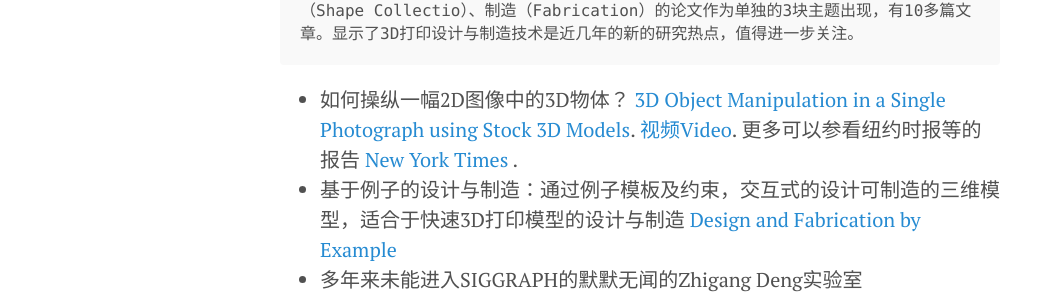
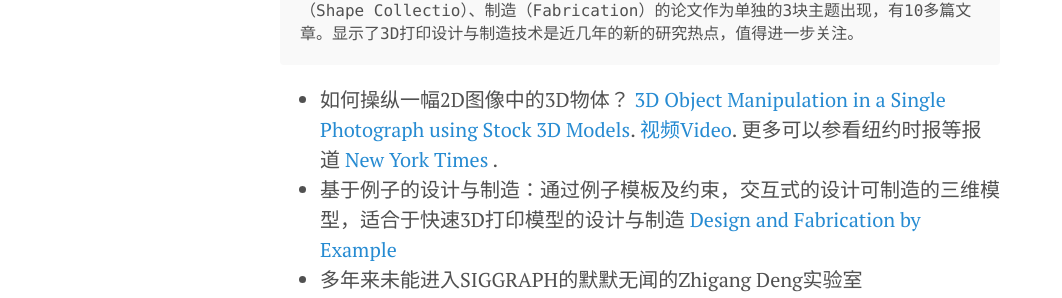
Before and after one commit to hwdong/hwdong-old.github.io, a Jekyll site: the page built from index.html, in a window 1280 px wide and 900 px high. Shown: the part 353-651 px from the top of the window, without its empty margins (0-1062 px from the left). Built offline with Jekyll 4.4.1, drawn with Linux system fonts in a browser that asks for light colours; Markdown is read by kramdown in place of the engine named in the settings; the list of posts is cut into pages by our own code.

Commit message:
Updated 2014-09-20-SIGGRAPH2014.md

```diff
--- a/_posts/2014-09-20-SIGGRAPH2014.md
+++ b/_posts/2014-09-20-SIGGRAPH2014.md
@@ -6,7 +6,7 @@ published: true
       面向制造（3D打印）的设计技术（Fabrication Oriented Design）、大规模模型收集（Shape Collectio）、制造（Fabrication）的论文作为单独的3块主题出现，有10多篇文章。显示了3D打印设计与制造技术是近几年的新的研究热点，值得进一步关注。
 
 - 如何操纵一幅2D图像中的3D物体？
- [3D Object Manipulation in a Single Photograph using Stock 3D Models](http://www.cs.cmu.edu/~om3d/). [视频Video](http://v.youku.com/v_show/id_XNzUyNDkwNDY0.html). 更多可以参看纽约时报等的报告 [ New York Times](http://www.nytimes.com/2014/08/12/science/3-d-tool-guesses-what-a-photo-is-missing.html) .
+ [3D Object Manipulation in a Single Photograph using Stock 3D Models](http://www.cs.cmu.edu/~om3d/). [视频Video](http://v.youku.com/v_show/id_XNzUyNDkwNDY0.html). 更多可以参看纽约时报等报道 [ New York Times](http://www.nytimes.com/2014/08/12/science/3-d-tool-guesses-what-a-photo-is-missing.html) .
 - 基于例子的设计与制造：通过例子模板及约束，交互式的设计可制造的三维模型，适合于快速3D打印模型的设计与制造 [Design and Fabrication by Example](http://fabbyexample.csail.mit.edu/)
 - 多年来未能进入SIGGRAPH的默默无闻的Zhigang Deng实验室(http://graphics.cs.uh.edu/ble/)终于依靠杰出的学生Binh Huy Le在SIGGRAPH上连续亮相，今年又出了一篇[Robust and Accurate Skeletal Rigging from Mesh Sequences](http://graphics.cs.uh.edu/ble/papers/2014s-ske/)，当年被人冷落和轻视的Deng教授终于可以扬眉吐气了啊！说明2点：1）招到一个杰出的学生是导师的福气啊；2）老的课题仍然可以开出新花来！ 而国内招收过几百个学生的学霸们在三流期刊或会议上发表一些文章，就牛逼哄哄的，难道这些学生中就没有杰出的吗？
 - 由Matthias Müller发扬光大的positioned based simulation 一直是我非常看好的简单实时性好的基于粒子的物理动画技术，几乎每年都会有一篇相关文章[Unified Particle Physics for Real-Time Applications](http://blog.mmacklin.com/flex/)，今年文章介绍了NVIDIA的新的GPU physics solver的这一核心技术，解决了一些传统的粒子系统存在的问题，其中的并行求解器方法，是一个亮点。
```
